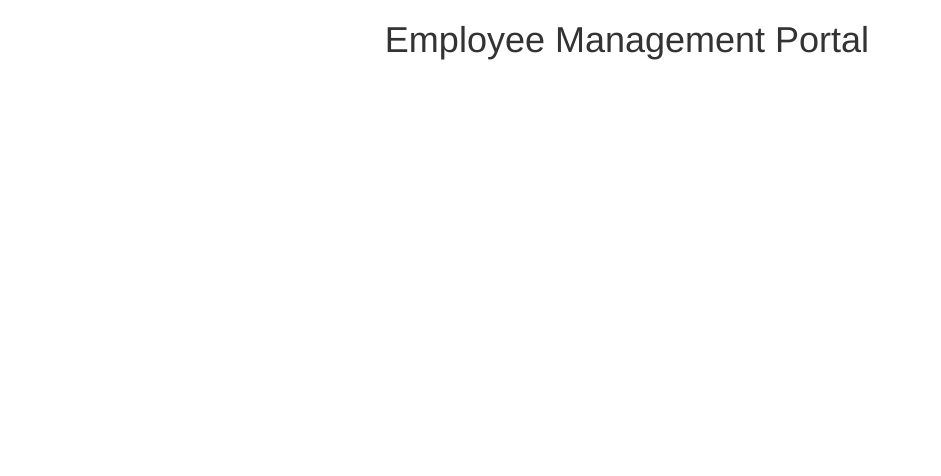
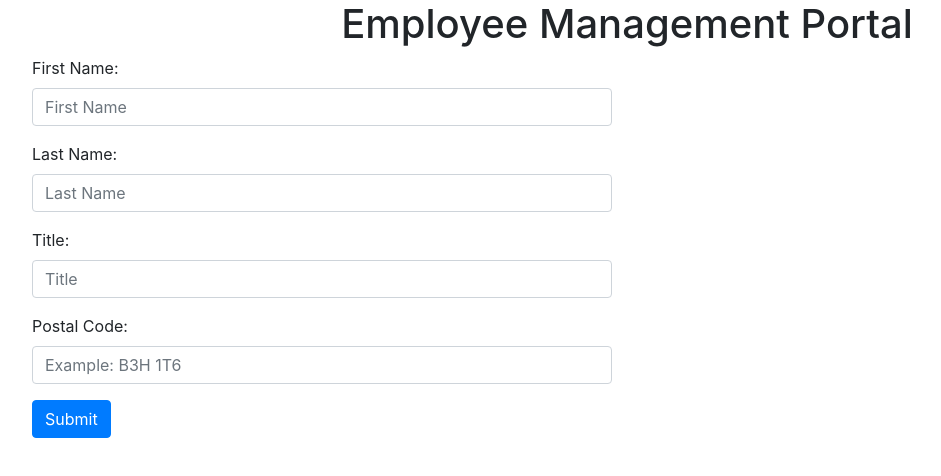
Before and after one commit to pdushie/javascript_practice, a website: page api_practice/public/index.html in a window 1280 px wide. Shown: the whole page, without its empty margins (13-954 px from the left). Drawn offline with nearby package versions, Linux system fonts and the light colour scheme.

Commit message:
created form to post data to post API

```diff
--- a/api_practice/public/index.html
+++ b/api_practice/public/index.html
@@ -1,15 +1,55 @@
 <!DOCTYPE html>
 <html lang="en">
+
 <head>
     <meta charset="UTF-8">
     <meta name="viewport" content="width=device-width, initial-scale=1.0">
-    <link rel="stylesheet" href="https://maxcdn.bootstrapcdn.com/bootstrap/3.3.7/css/bootstrap.min.css" integrity="sha384-BVYiiSIFeK1dGmJRAkycuHAHRg32OmUcww7on3RYdg4Va+PmSTsz/K68vbdEjh4u" crossorigin="anonymous"/>
+    <link rel="stylesheet" href="https://cdn.jsdelivr.net/npm/bootstrap@4.0.0/dist/css/bootstrap.min.css"
+        integrity="sha384-Gn5384xqQ1aoWXA+058RXPxPg6fy4IWvTNh0E263XmFcJlSAwiGgFAW/dAiS6JXm" crossorigin="anonymous">
+        <link rel="stylesheet" href="https://cdnjs.cloudflare.com/ajax/libs/font-awesome/4.7.0/css/font-awesome.min.css">
     <script src="main.js" defer></script>
     <title>Employee Manager</title>
 </head>
+
 <body>
-    <h1 class="text-center">Employee Management Portal</h1>
-    <div id="main-content"></div> <!--Fetched records displayed here-->
+    <div class="container-fluid">
+        <h1 class="text-center">Employee Management Portal</h1>
+        <form method="POST" action="/api/employees">
+            <div class="form-group">
+                <div class="col">
+                    <div class="form-group col-md-6">
+                        <label>First Name: </label>
+                        <input type="text" class="form-control" name="FirstName" placeholder="First Name" required>
+                    </div>
+
+                    <div class="form-group col-md-6">
+                        <label>Last Name: </label>
+                        <input type="text" class="form-control" name="LastName" placeholder="Last Name" required>
+                    </div>
+
+                    <div class="form-group col-md-6">
+                        <label>Title: </label>
+                        <input type="text" class="form-control" name="Title" placeholder="Title">
+                    </div>
+
+                    <div class="form-group col-md-6">
+                        <label>Postal Code: </label>
+                        <input type="text" class="form-control" name="PostalCode" placeholder="Example: B3H 1T6">
+                    </div>
+
+                    <div class="form-group col-md-6">
+                        <button type="submit" class="btn btn-primary">Submit</button>
+                    </div>
+
+
+                </div>
+            </div>
+        </form>
+
+    </div>
+
+
 
 </body>
+
 </html>
--- a/api_practice/public/main.js
+++ b/api_practice/public/main.js
@@ -2,4 +2,16 @@ function sayHello(){
     alert("Hello");
 }
 
-sayHello();
+const contentArea = document.querySelector('#main-content');
+async function getContent(){
+    const response = await fetch('http://localhost:8080/api/employees');
+    const data = await response.json();
+    contentArea.innerHTML = JSON.stringify(data);
+    console.log(data);
+
+}
+
+// async function  postContent(){
+//     await fetch('http://localhost:8080/api/employees');
+//     method: POST
+// }
```
Also changed, not shown: api_practice/api.js (+25 -14 lines), 1 other file.
